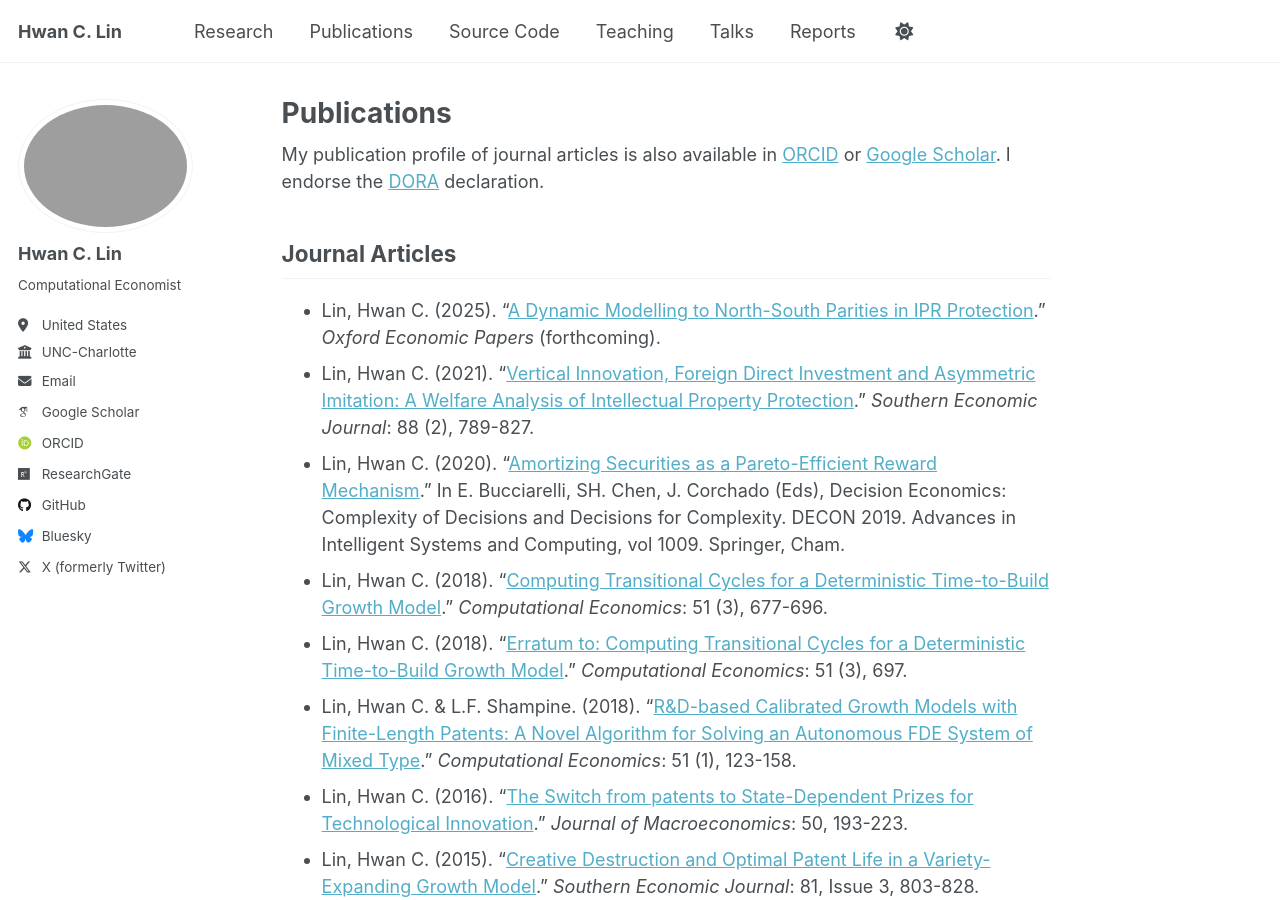
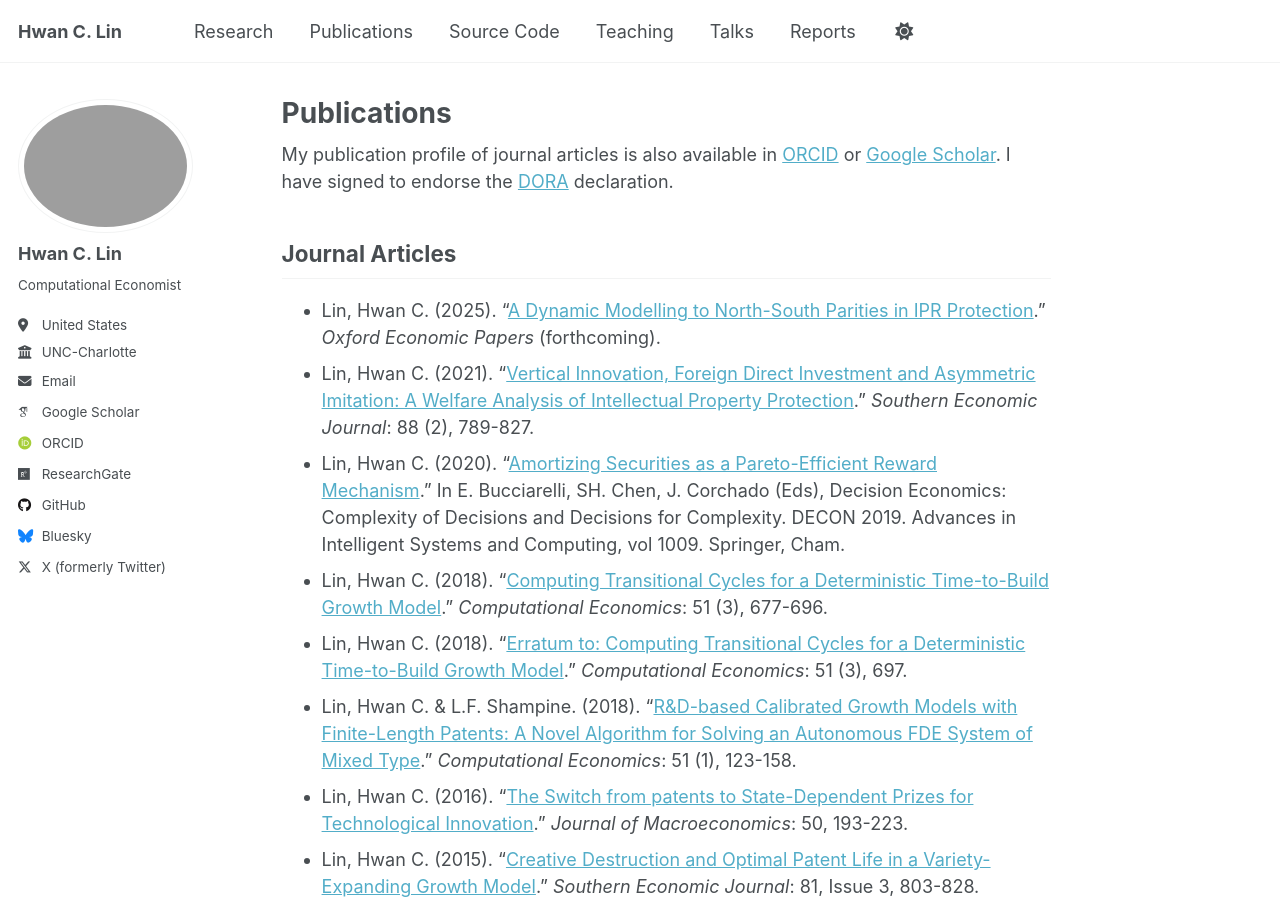
Before and after one commit to hwanclin/hwanclin.github.io, a Jekyll site: the page built from _pages/publications.md, in a window 1280 px wide and 900 px high. Built offline with Jekyll 4.4.1, drawn with Linux system fonts in a browser that asks for light colours; some web fonts are replaced; a script that is not in the unit is left out.

Commit message:
Update publications.md

```diff
--- a/_pages/publications.md
+++ b/_pages/publications.md
@@ -6,7 +6,7 @@ nav: true
 nav_order: 2
 ---
 
-My publication profile of journal articles is also available in [ORCID](https://orcid.org/0000-0002-9983-8078) or [Google Scholar](https://scholar.google.com/citations?user=u9C67bMAAAAJ&hl=en). I endorse the [DORA](https://sfdora.org/) declaration.
+My publication profile of journal articles is also available in [ORCID](https://orcid.org/0000-0002-9983-8078) or [Google Scholar](https://scholar.google.com/citations?user=u9C67bMAAAAJ&hl=en). I have signed to endorse the [DORA](https://sfdora.org/) declaration.
 
 
 ## Journal Articles
```
